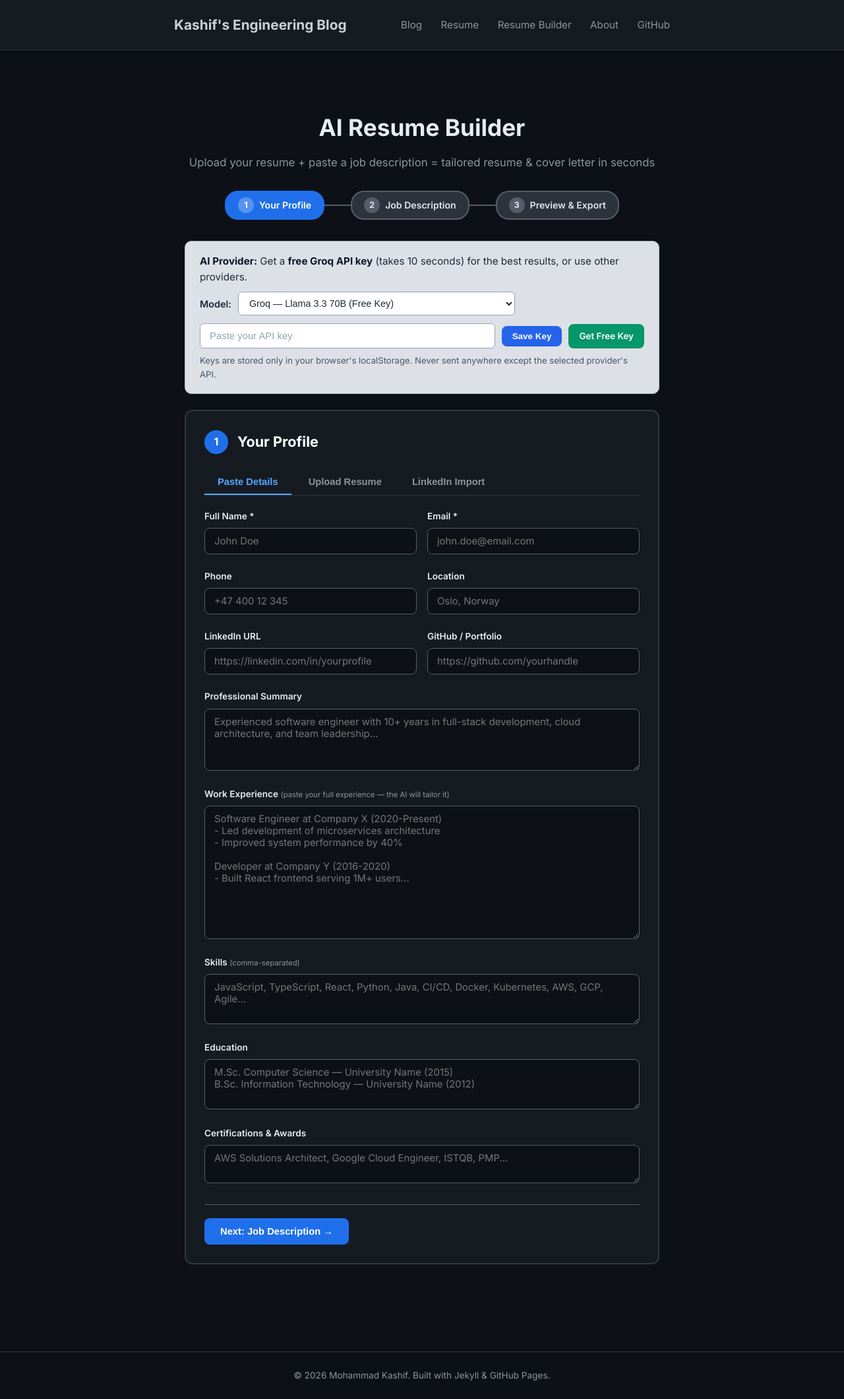
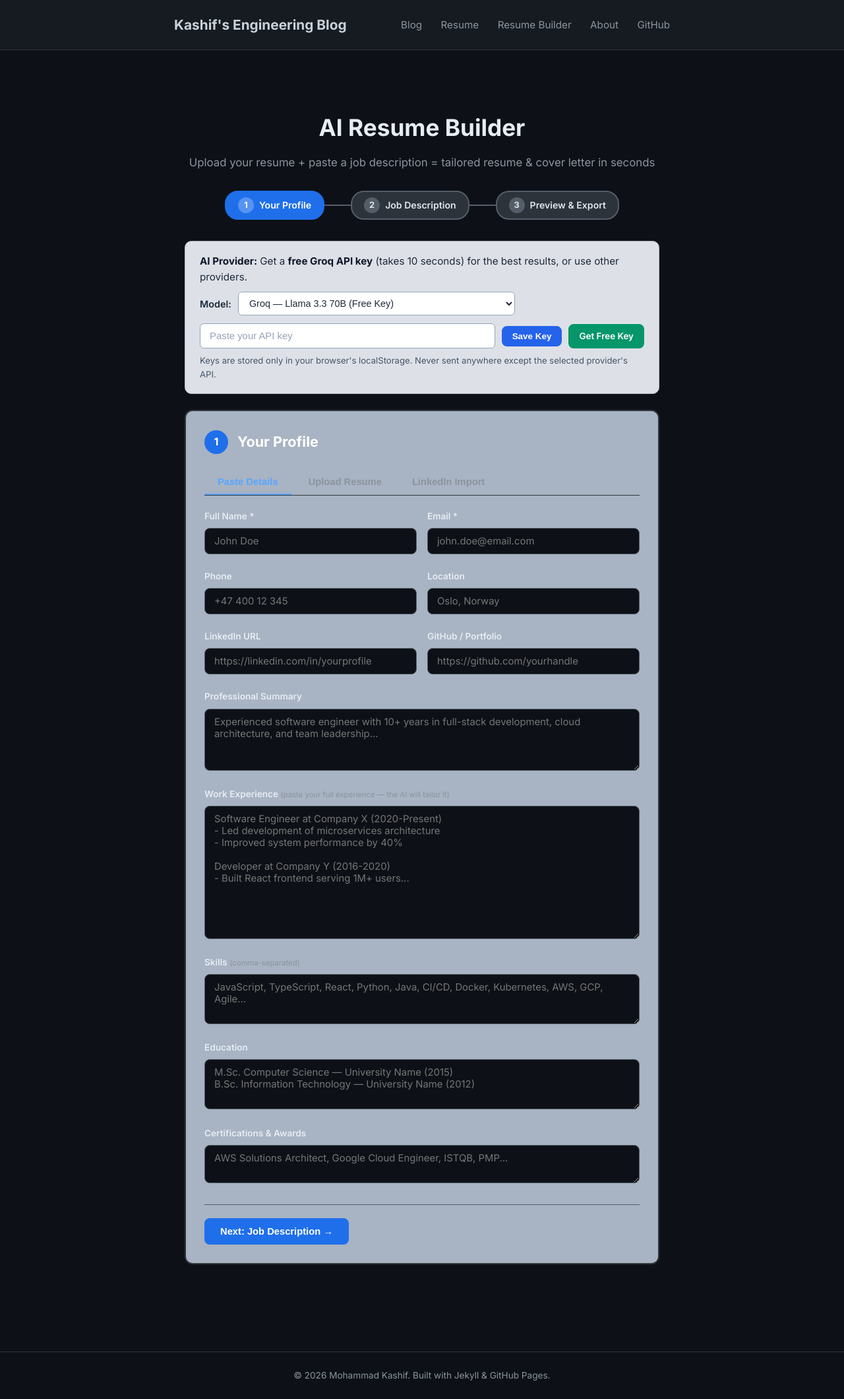
Before and after one commit to ascertain/ascertain.github.io, a Jekyll site: the page built from resume/builder.html, in a window 1280 px wide. Shown: the whole page at 66% size. Built offline with Jekyll 4.4.1, drawn with Linux system fonts in a browser that asks for light colours.

Commit message:
fix: update colors to #a8b3c3 for better visibility

```diff
--- a/assets/css/resume-builder.css
+++ b/assets/css/resume-builder.css
@@ -69,11 +69,11 @@
   color: #fff;
 }
 .rb-step-dot.completed {
-  color: var(--success);
-  border-color: var(--success);
+  color: #a8b3c3;
+  border-color: #a8b3c3;
 }
 .rb-step-dot.completed span {
-  background: var(--success);
+  background: #a8b3c3;
   color: #fff;
 }
 .rb-step-connector {
@@ -279,7 +279,7 @@
 
 /* ── Sections ────────────────────────────────────────── */
 .rb-section {
-  background: #161b22;
+  background: #a8b3c3;
   border: 2px solid #30363d;
   border-radius: 12px;
   padding: 28px;
@@ -410,8 +410,8 @@
 .rb-upload-status.success {
   display: block;
   background: #0a1f15;
-  border: 1px solid var(--success);
-  color: var(--success);
+  border: 1px solid #a8b3c3;
+  color: #a8b3c3;
 }
 .rb-upload-status.error {
   display: block;
```
